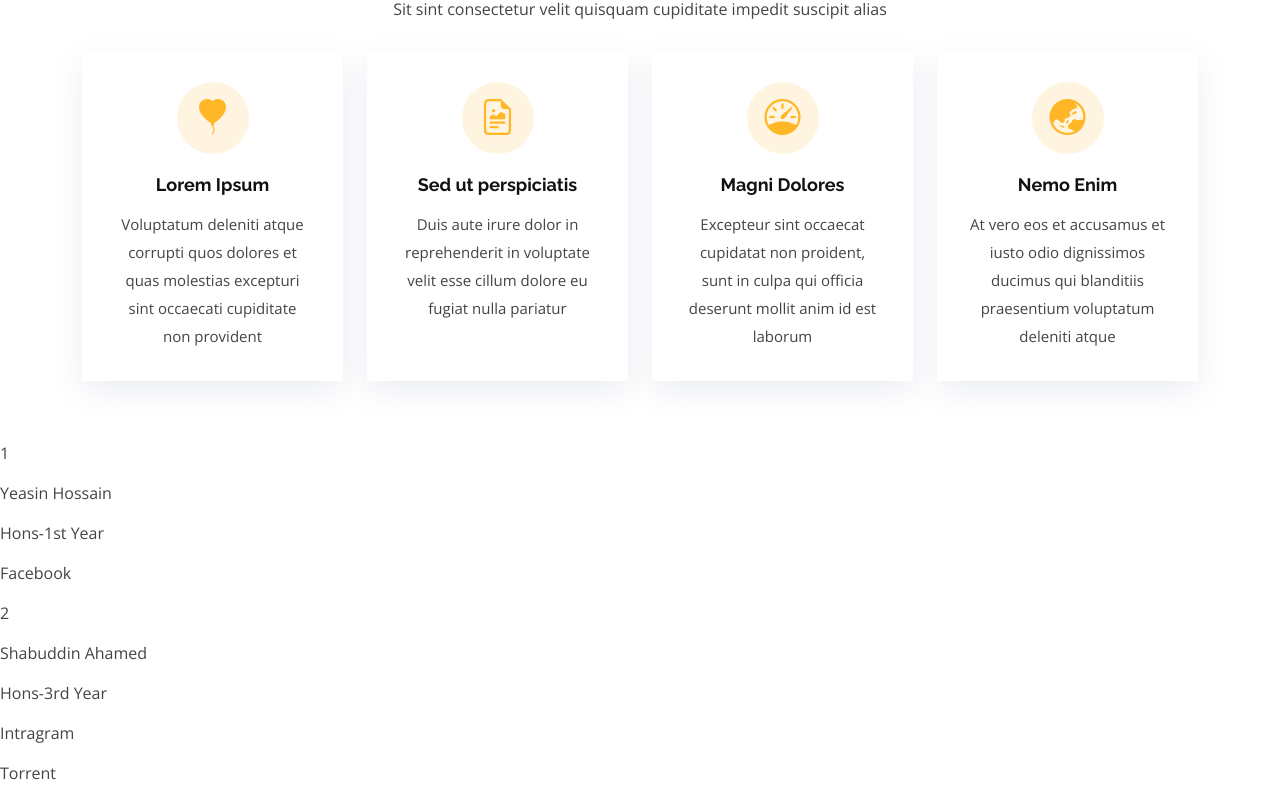
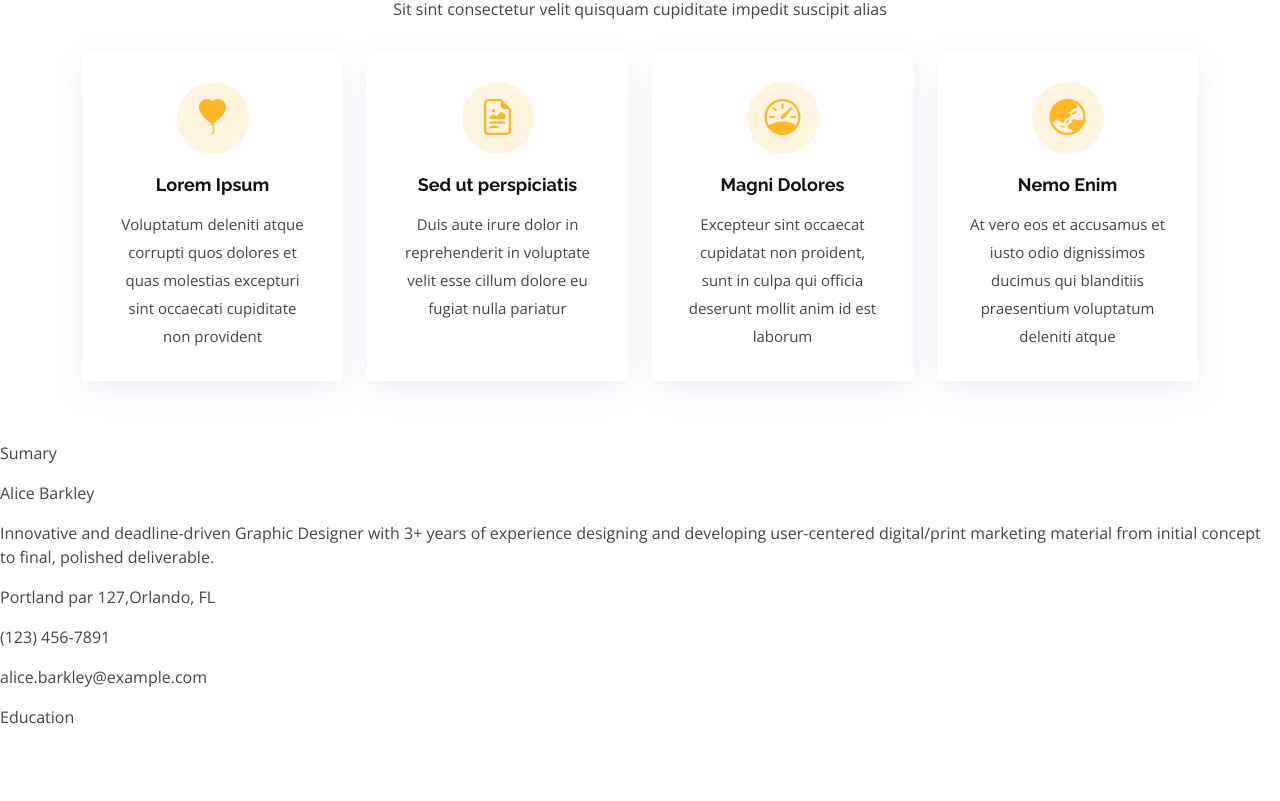
Before and after one commit to Yeasin2021/reacttemplate, a React (Create React App) app: page / in a window 1280 px wide. Shown: the part 2635-3436 px from the top of the page. After the commit the page ends 3380 px from the top, so only its background shows below. Built offline with nearby package versions, Linux system fonts and the light colour scheme.

Commit message:
Resume data test-5

```diff
--- a/src/components/Test.js
+++ b/src/components/Test.js
@@ -1,18 +1,35 @@
 import React from 'react';
 import TestJson from '../data/Test.json';
+import TestJson2 from '../data/TestTwo.json';
+console.log(TestJson2)
 const Test = () => {
   return (
     <div>
       {
-        TestJson.map(testOne => (
+        // TestJson.map(testOne => (
+        //     <article>
+        //         <p>{testOne.id}</p>
+        //         <p>{testOne.name}</p>
+        //         <p>{testOne.class}</p>
+        //         {
+        //             testOne.media.map((item)=> <div>
+        //                 <p>{item.socialMedia}</p>
+        //                 <p>{item.videoMedia}</p>
+        //             </div>)
+        //         }
+        //     </article>
+        // ))
+        TestJson2.map(testOne => (
             <article>
-                <p>{testOne.id}</p>
-                <p>{testOne.name}</p>
-                <p>{testOne.class}</p>
                 {
                     testOne.media.map((item)=> <div>
-                        <p>{item.socialMedia}</p>
-                        <p>{item.videoMedia}</p>
+                        <p>{item.sm_title}</p>
+                        <p>{item.sm_key_word_one}</p>
+                        <p>{item.sm_details}</p>
+                        <p>{item.sm_address}</p>
+                        <p>{item.sm_phone}</p>
+                        <p>{item.sm_mail}</p>
+                        <p>{item.ed_title_one}</p>
                     </div>)
                 }
             </article>
```
